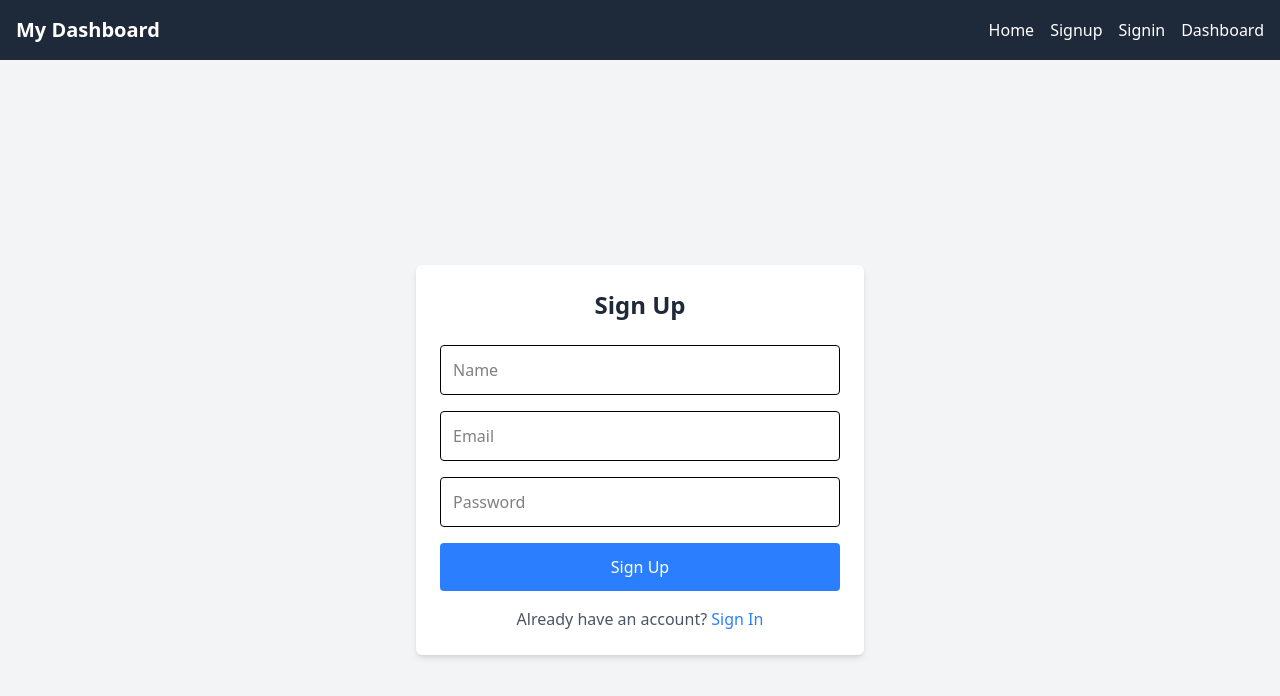
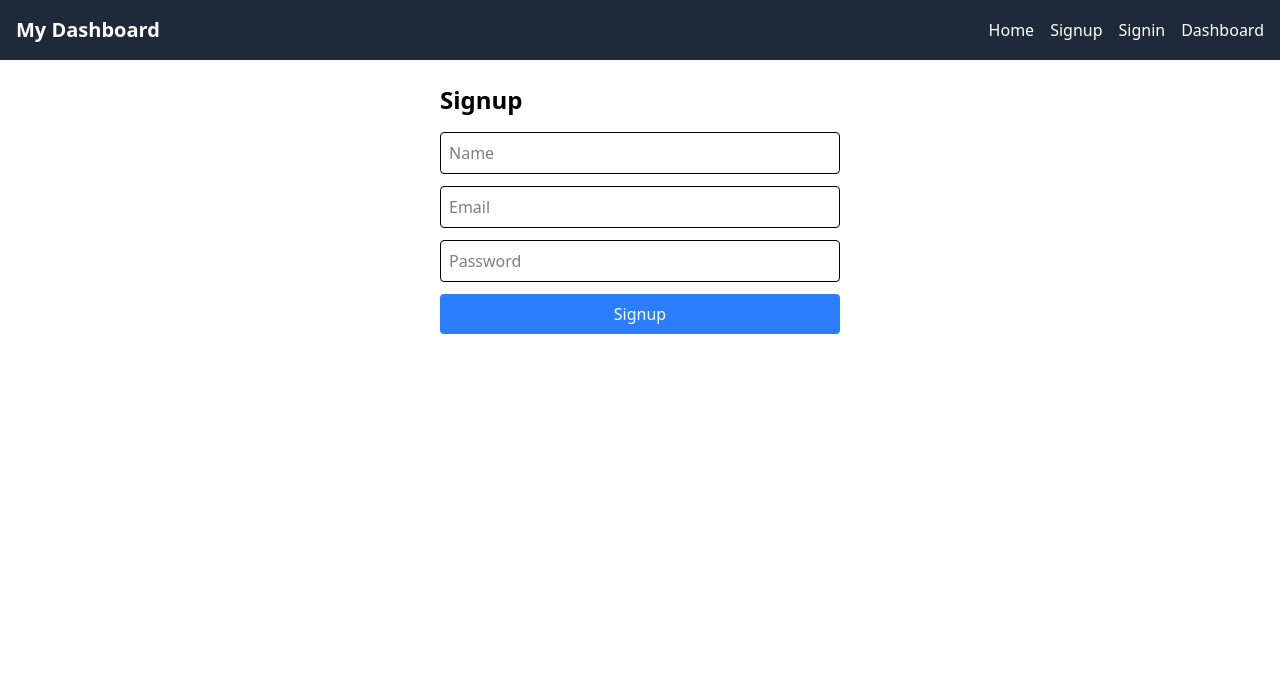
Before and after one commit to avi-007-code/yuva, a React (Vite) app in the folder frontend/: page /signup in a window 1280 px wide. Shown: the top 696 px of the page. Built offline with nearby package versions, Linux system fonts and the light colour scheme.

Commit message:
"made some changes"

```diff
--- a/frontend/src/pages/Signup.jsx
+++ b/frontend/src/pages/Signup.jsx
@@ -1,74 +1,19 @@
-import React, { useState } from "react";
-import { useNavigate } from "react-router-dom";
+import React from "react";
 
-const Signup = () => {
-  const navigate = useNavigate();
-  const [formData, setFormData] = useState({
-    name: "",
-    _email: "",
-    get email() {
-      return this._email;
-    },
-    set email(value) {
-      this._email = value;
-    },
-    password: "",
-  });
-
-  const handleChange = (e) => {
-    const { name, value } = e.target;
-    setFormData({ ...formData, [name]: value });
-  };
-
-  const handleSubmit = (e) => {
-    e.preventDefault();
-    // Simulate API call
-    console.log("User registered:", formData);
-    navigate("/signin");
-  };
-
+function Signup() {
   return (
-    <div className="flex items-center justify-center min-h-screen bg-gray-100">
-      <div className="p-6 w-full max-w-md bg-white shadow-md rounded-md">
-        <h2 className="text-2xl font-bold mb-6 text-center text-gray-800">Sign Up</h2>
-        <form className="flex flex-col gap-4" onSubmit={handleSubmit}>
-          <input
-            type="text"
-            name="name"
-            placeholder="Name"
-            value={formData.name}
-            onChange={handleChange}
-            className="border rounded p-3 focus:outline-none focus:ring-2 focus:ring-blue-500"
-          />
-          <input
-            type="email"
-            name="email"
-            placeholder="Email"
-            value={formData.email}
-            onChange={handleChange}
-            className="border rounded p-3 focus:outline-none focus:ring-2 focus:ring-blue-500"
-          />
-          <input
-            type="password"
-            name="password"
-            placeholder="Password"
-            value={formData.password}
-            onChange={handleChange}
-            className="border rounded p-3 focus:outline-none focus:ring-2 focus:ring-blue-500"
-          />
-          <button
-            type="submit"
-            className="bg-blue-500 text-white py-3 rounded hover:bg-blue-600 transition duration-300"
-          >
-            Sign Up
-          </button>
-        </form>
-        <p className="mt-4 text-center text-gray-600">
-          Already have an account? <a href="/signin" className="text-blue-500 hover:underline">Sign In</a>
-        </p>
-      </div>
+    <div className="p-6 max-w-md mx-auto">
+      <h2 className="text-2xl font-semibold mb-4">Signup</h2>
+      <form className="flex flex-col gap-3">
+        <input type="text" placeholder="Name" className="border rounded p-2" />
+        <input type="email" placeholder="Email" className="border rounded p-2" />
+        <input type="password" placeholder="Password" className="border rounded p-2" />
+        <button className="bg-blue-500 text-white py-2 rounded hover:bg-blue-600">
+          Signup
+        </button>
+      </form>
     </div>
   );
-};
+}
 
 export default Signup;
```
